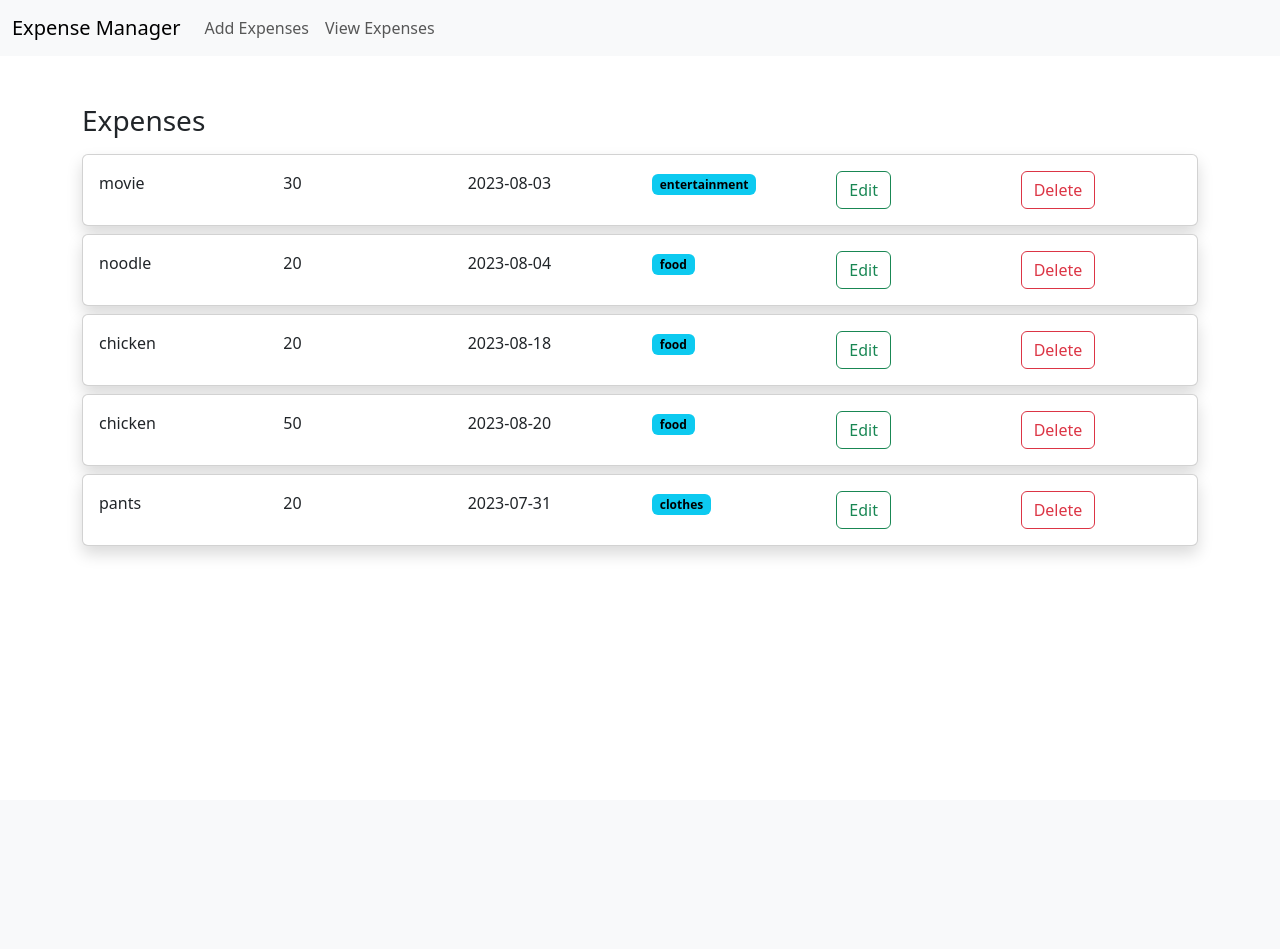
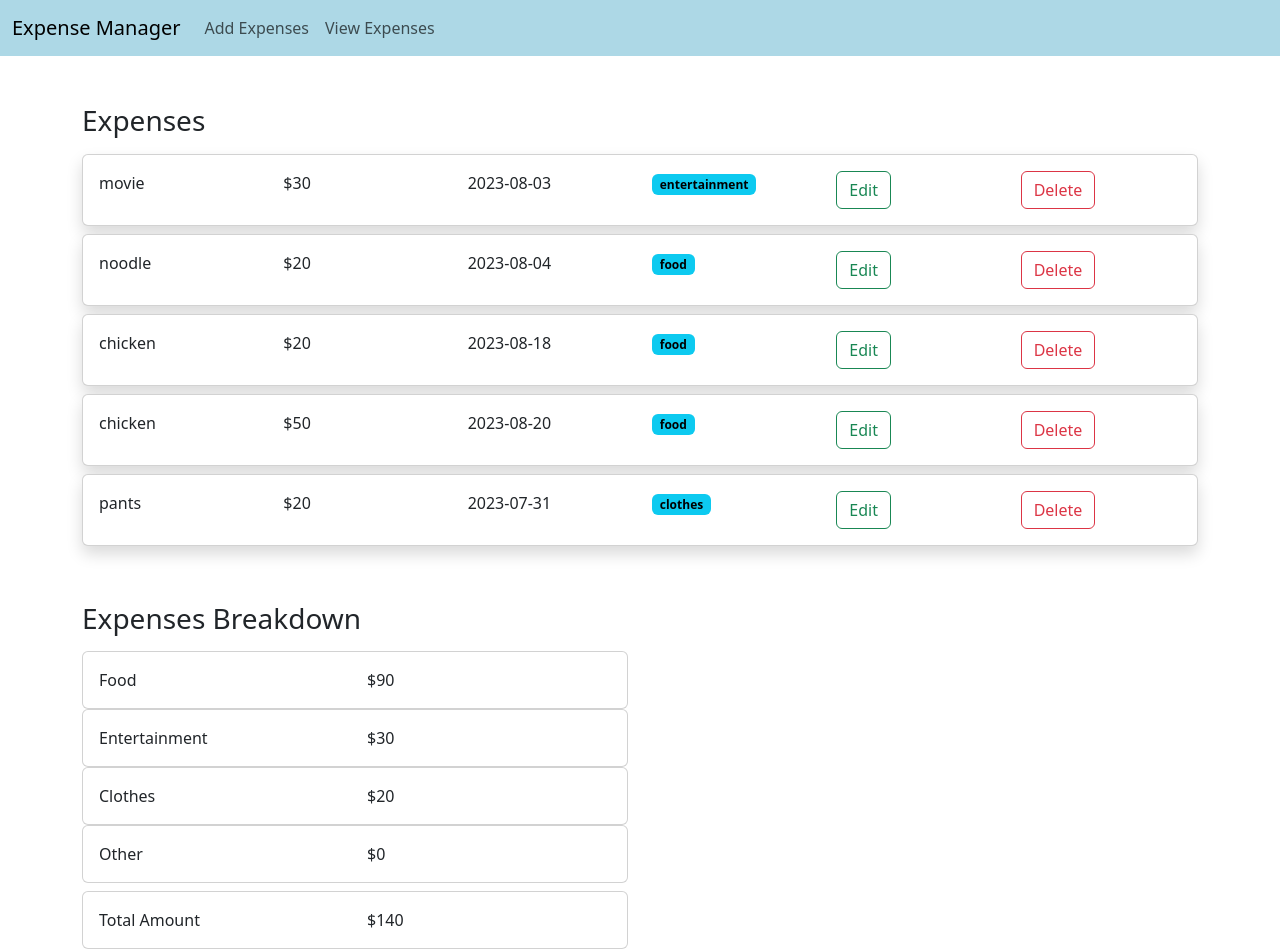
Before and after one commit to niwei822/Expense-Manager, a Flask app: page /expenses in a window 1280 px wide. Before the commit the page ends 555 px from the top, so only its background shows below. Run offline with Flask 3, Linux system fonts and the light colour scheme; data comes from the database, SQL or seed files in the repository; both versions use the stored data as it was after the commit.

Commit message:
add calculate total amount by category

```diff
--- a/app.py
+++ b/app.py
@@ -58,16 +58,23 @@ def addexpense():
 @app.route('/expenses')
 def expenses():
     expenses = Expense.query.all()
-    return render_template('expenses.html', expenses=expenses)
+    total = 0
+    total_food = 0
+    total_entertainment = 0
+    total_clothes = 0
+    total_other = 0
+    for expense in expenses:
+        total += expense.amount
+        if expense.category == "food":
+            total_food += expense.amount
+        elif expense.category == "entertainment":
+            total_entertainment += expense.amount
+        elif expense.category == "clothes":
+            total_clothes += expense.amount
+        else:
+            total_other += expense.amount
 
-
-
-
-
-
-
-
-
+    return render_template('expenses.html', expenses=expenses, total=total, total_food=total_food, total_entertainment=total_entertainment, total_clothes=total_clothes, total_other=total_other)
 
 
 
--- a/templates/base.html
+++ b/templates/base.html
@@ -7,7 +7,7 @@
     <link href="https://cdn.jsdelivr.net/npm/bootstrap@5.3.1/dist/css/bootstrap.min.css" rel="stylesheet" integrity="sha384-4bw+/aepP/YC94hEpVNVgiZdgIC5+VKNBQNGCHeKRQN+PtmoHDEXuppvnDJzQIu9" crossorigin="anonymous">
   </head>
   <body>
-    <nav class="navbar navbar-expand-lg bg-body-tertiary">
+    <nav class="navbar navbar-expand-lg" style="background-color:lightblue;">
         <div class="container-fluid">
           <a class="navbar-brand" href="#">Expense Manager</a>
           <button class="navbar-toggler" type="button" data-bs-toggle="collapse" data-bs-target="#navbarNav" aria-controls="navbarNav" aria-expanded="false" aria-label="Toggle navigation">
--- a/templates/expenses.html
+++ b/templates/expenses.html
@@ -11,10 +11,10 @@
                 <div class="card-body">
                     <div class="row">
                         <div class="col-md-2">{{ expense.expensename }}</div>
-                        <div class="col-md-2">{{ expense.amount }}</div>
+                        <div class="col-md-2">${{ expense.amount }}</div>
                         <div class="col-md-2">{{ expense.date }}</div>
                         <div class="col-md-2">
-                            <span class="badge text-bg-info">{{ expense.category }}</span>
+                            <span class="badge text-bg-info" id="category">{{ expense.category }}</span>
                         </div>
                         <div class="col-md-2">
                             <a class="btn btn-outline-success" href="editexpense/{{expense.id}}" role="button">Edit</a>
@@ -28,6 +28,52 @@
         </div>
     </div>
     {% endfor %}
+
+    <div class="row">
+        <div class="col-md-6">
+            <h3 class="mt-5 mb-3">Expenses Breakdown</h3>
+            <div class="card shaow bb-2 bg-white rounded">
+                <div class="card-body">
+                    <div class="row">
+                        <div class="col-md-6">Food</div>
+                        <div class="col-md-6">${{ total_food }}</div>
+                    </div>
+                </div>
+            </div>
+            <div class="card shaow bb-2 bg-white rounded">
+                <div class="card-body">
+                    <div class="row">
+                        <div class="col-md-6">Entertainment</div>
+                        <div class="col-md-6">${{ total_entertainment }}</div>
+                    </div>
+                </div>
+            </div>
+            <div class="card shaow bb-2 bg-white rounded">
+                <div class="card-body">
+                    <div class="row">
+                        <div class="col-md-6">Clothes</div>
+                        <div class="col-md-6">${{ total_clothes }}</div>
+                    </div>
+                </div>
+            </div>
+            <div class="card shaow bb-2 bg-white rounded">
+                <div class="card-body">
+                    <div class="row">
+                        <div class="col-md-6">Other</div>
+                        <div class="col-md-6">${{ total_other }}</div>
+                    </div>
+                </div>
+            </div>
+            <div class="card shaow bb-2 bg-white rounded mt-2">
+                <div class="card-body">
+                    <div class="row">
+                        <div class="col-md-6">Total Amount</div>
+                        <div class="col-md-6">${{ total }}</div>
+                    </div>
+                </div>
+            </div>
+        </div>
+    </div>
 </div>
 
 {% endblock %}
```
Also changed, not shown: mydatabase.db.
